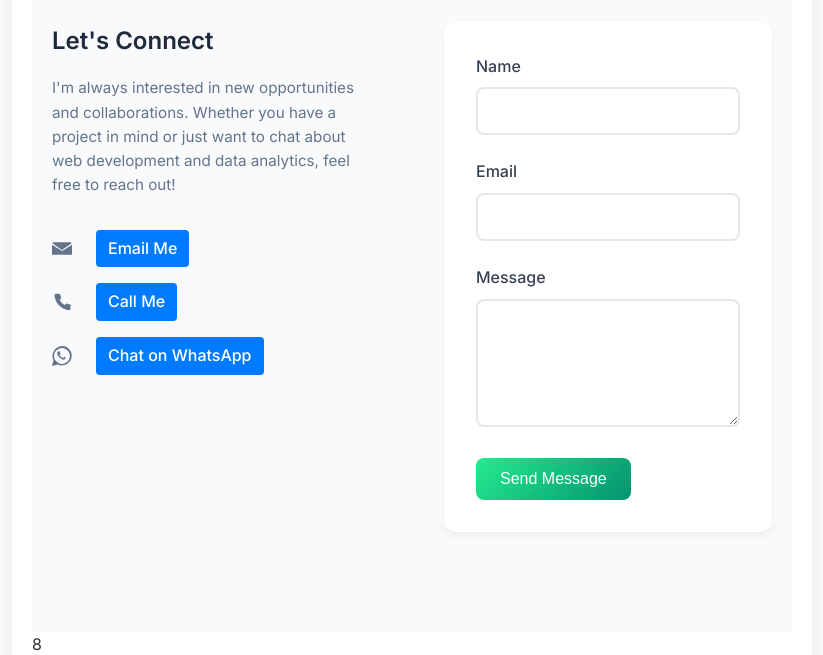
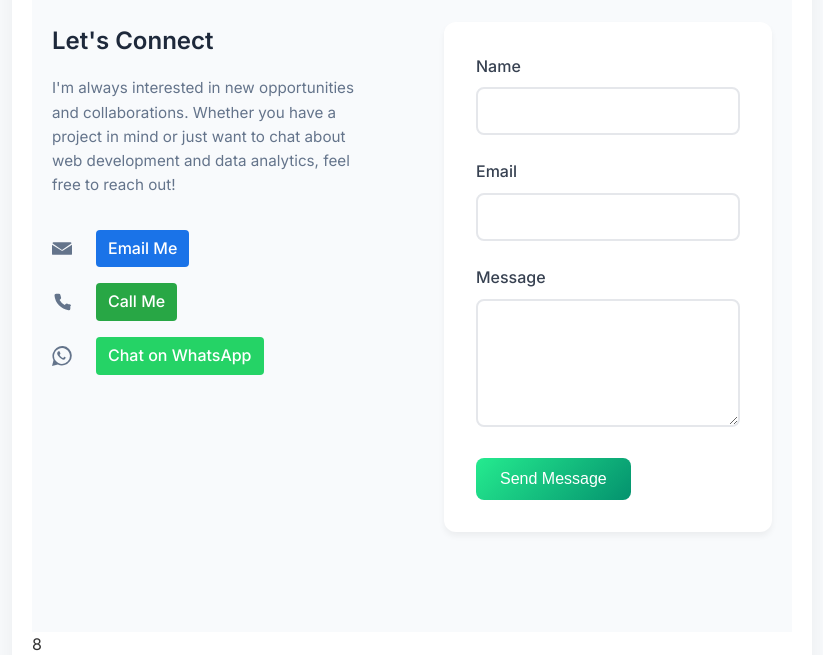
Before and after one commit to FranNMK/PowerLearn-hacathonPortifolio, a plain HTML site: page index.html in a window 1280 px wide. Shown: the part 4819-5474 px from the top of the page, without its empty margins (228-1051 px from the left). Drawn offline with Linux system fonts and the light colour scheme.

Commit message:
Update index.html

```diff
--- a/index.html
+++ b/index.html
@@ -351,7 +351,7 @@
               <path
                 d="M12 13.065L.797 5.528A1 1 0 0 1 1.618 4h20.764a1 1 0 0 1 .821 1.528L12 13.065zM0 6.888v11.03c0 .586.474 1.062 1.06 1.062h21.88c.586 0 1.06-.476 1.06-1.062V6.888l-11.2 7.17a1 1 0 0 1-1.06 0L0 6.888z" />
             </svg>
-            <a href="mailto:frankmk2025@gmail.com" class="contact-button">Email Me</a>
+            <a href="mailto:frankmk2025@gmail.com" class="contact-button email-button">Email Me</a>
           </div>
 
           <div class="contact-item">
@@ -361,7 +361,7 @@
               <path
                 d="M22 16.92v3.08a2 2 0 0 1-2.18 2A19.88 19.88 0 0 1 3 4.18 2 2 0 0 1 5 2h3.09a2 2 0 0 1 2 1.72c.12.87.37 1.71.73 2.5a2 2 0 0 1-.45 2.11l-1.27 1.27a16 16 0 0 0 6.1 6.1l1.27-1.27a2 2 0 0 1 2.11-.45c.79.36 1.63.61 2.5.73a2 2 0 0 1 1.72 2z" />
             </svg>
-            <a href="tel:+254710217048" class="contact-button">Call Me</a>
+            <a href="tel:+254710217048" class="contact-button call-button">Call Me</a>
           </div>
 
           <div class="contact-item">
@@ -371,12 +371,12 @@
               <path
                 d="M20.52 3.48A11.74 11.74 0 0 0 1.77 17.1L.06 24l6.97-1.83A11.74 11.74 0 0 0 20.52 3.48ZM12 21.5a9.5 9.5 0 1 1 6.71-2.79A9.49 9.49 0 0 1 12 21.5Zm5.21-7.62c-.29-.15-1.7-.84-1.96-.94s-.46-.15-.65.15-.75.94-.91 1.14-.34.22-.63.07a7.73 7.73 0 0 1-2.27-1.4 8.52 8.52 0 0 1-1.57-2c-.16-.29 0-.45.12-.6s.29-.34.44-.52a2 2 0 0 0 .29-.48.52.52 0 0 0 0-.48c-.08-.15-.65-1.56-.89-2.15s-.47-.5-.65-.5-.35 0-.54 0a1.04 1.04 0 0 0-.76.35 3.19 3.19 0 0 0-1 2.4 5.57 5.57 0 0 0 1.17 2.86 12.65 12.65 0 0 0 4.68 4.14 9.24 9.24 0 0 0 1.13.42 2.71 2.71 0 0 0 1.23.08 2.24 2.24 0 0 0 1.45-1.02 2.59 2.59 0 0 0 .18-1.02c-.07-.13-.26-.2-.55-.35Z" />
             </svg>
-            <a href="https://wa.me/254798533665" target="_blank" class="contact-button">Chat on WhatsApp</a>
+            <a href="https://wa.me/254798533665" target="_blank" class="contact-button whatsapp-button">Chat on WhatsApp</a>
           </div>
         </div>
       </div>
 
-      <!-- Netlify-ready Contact Form -->
+      <!--  Contact Form -->
       <form class="contact-form" name="contact" method="POST" data-netlify="true">
         <input type="hidden" name="form-name" value="contact" />
         <div class="form-group">
```
